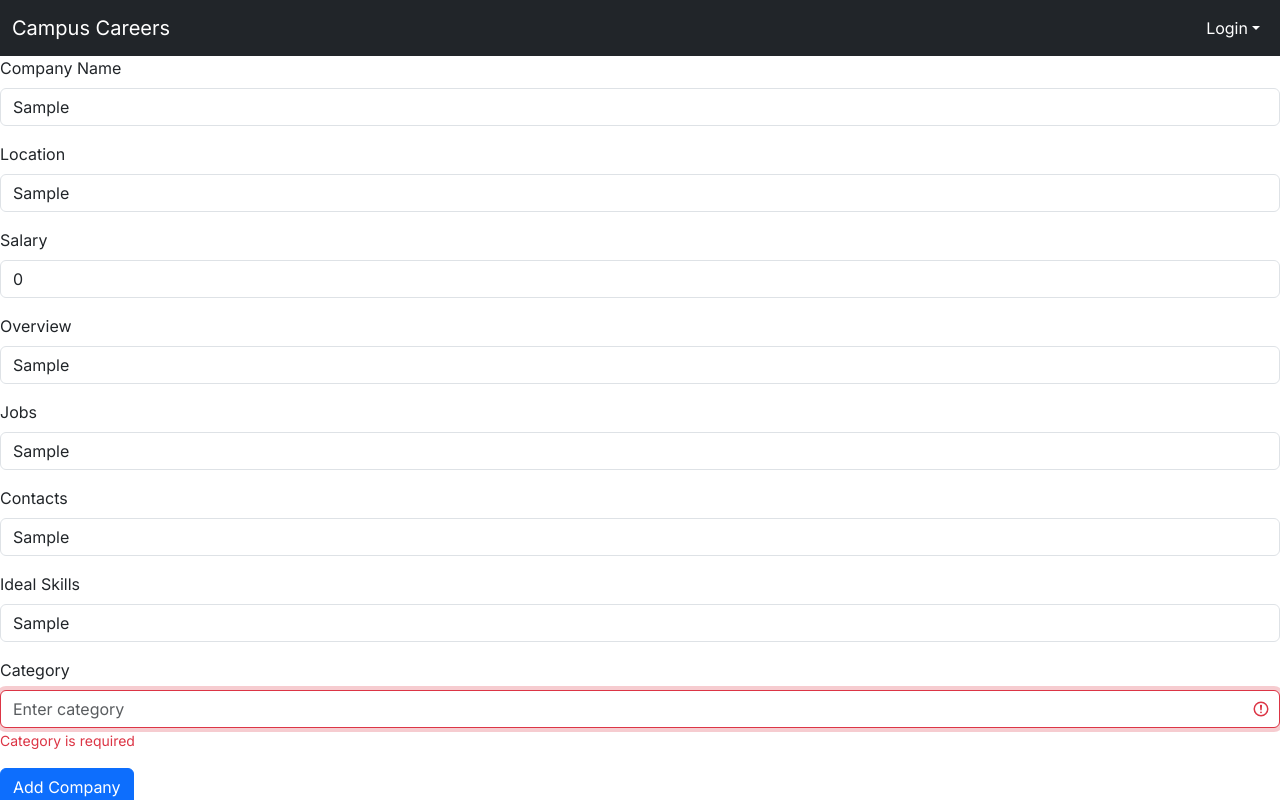
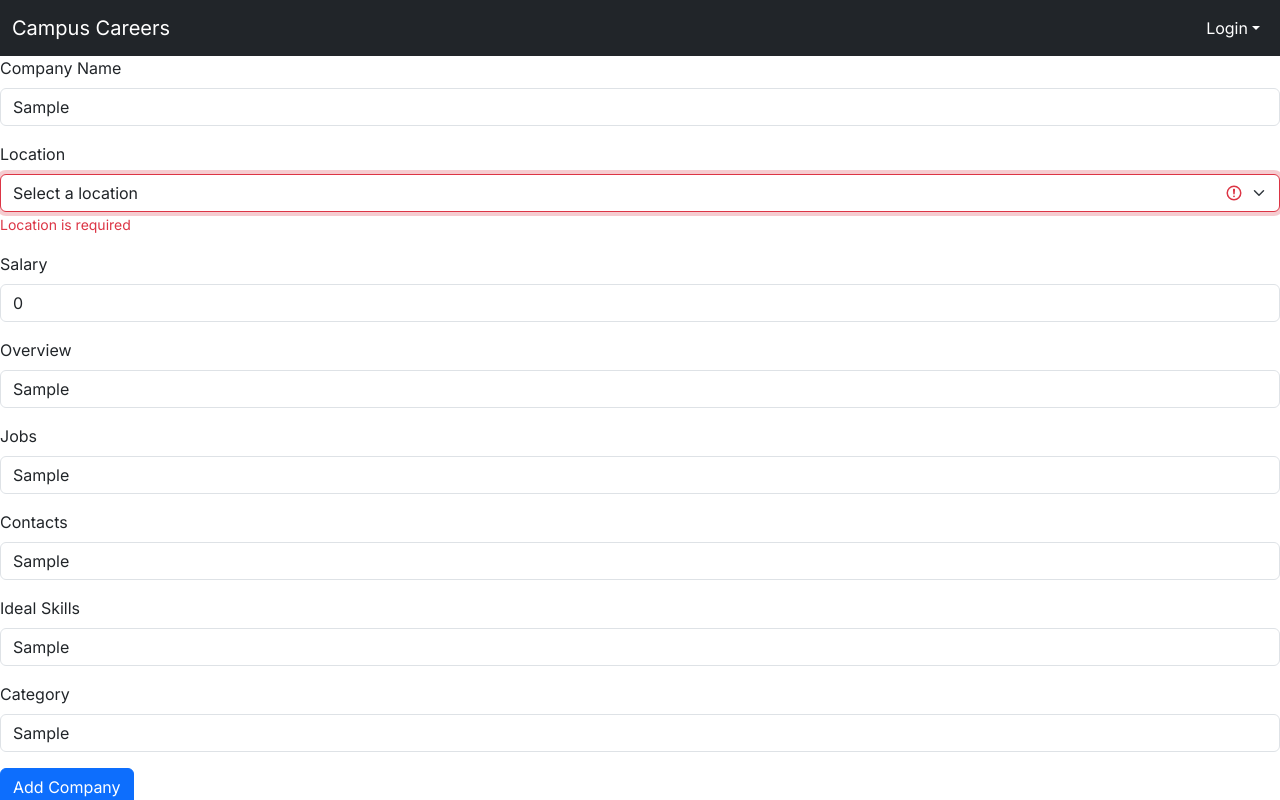
Before and after one commit to campus-careers/campus-careers-app, a Next.js app: page /admin/add-company in a window 1280 px wide. Both pictures are taken after typing "Sample", "Sample", "Sample", "Sample", "Sample", "Sample" into the empty fields and a click on the button "Add Company". Built offline with nearby package versions, Linux system fonts and the light colour scheme; no server answers.

Commit message:
initial try

```diff
--- a/playwright.config.ts
+++ b/playwright.config.ts
@@ -14,7 +14,7 @@ export default defineConfig({
   use: {
     baseURL: process.env.CI
       ? 'https://campus-careers-app.vercel.app'
-      : 'https://campus-careers-app.vercel.app',
+      : 'http://localhost:3000',
     trace: 'on-first-retry',
     screenshot: 'only-on-failure',
     video: 'retry-with-video',
@@ -41,6 +41,6 @@ export default defineConfig({
   webServer: {
     command: 'npm run start',
     url: 'https://campus-careers-app.vercel.app',
-    reuseExistingServer: true, // ✅ This prevents starting if server is already running
+    reuseExistingServer: true,
   },
 });
--- a/src/components/AddCompanyForm.tsx
+++ b/src/components/AddCompanyForm.tsx
@@ -59,14 +59,23 @@ const AddCompanyForm: React.FC = () => {
       </Form.Group>
 
       <Form.Group className="mb-3">
-        <Form.Label>Location</Form.Label>
-        <Form.Control
-          {...register('location')}
-          placeholder="Enter location"
-          isInvalid={!!errors.location}
-        />
-        {errors.location && <Form.Text className="text-danger">{errors.location.message}</Form.Text>}
-      </Form.Group>
+  <Form.Label>Location</Form.Label>
+  <Form.Select
+    {...register('location')}
+    name="location" // Important for Playwright
+    isInvalid={!!errors.location}
+  >
+    <option value="">Select a location</option>
+    <option value="California">California</option>
+    <option value="New York">New York</option>
+    <option value="Hawaii">Hawaii</option>
+    <option value="Texas">Texas</option>
+    <option value="Remote">Remote</option>
+  </Form.Select>
+  {errors.location && (
+    <Form.Text className="text-danger">{errors.location.message}</Form.Text>
+  )}
+</Form.Group>
 
       <Form.Group className="mb-3">
         <Form.Label>Salary</Form.Label>
```
Also changed, not shown: 1 other file (tests, documents, lock files or other folders).
